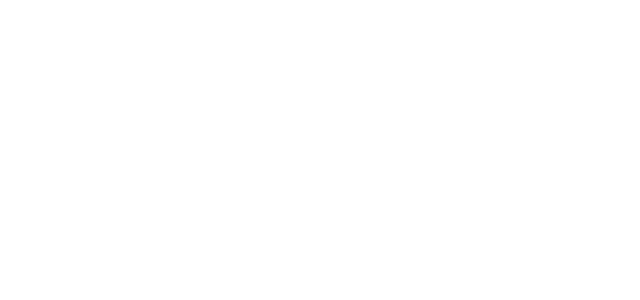
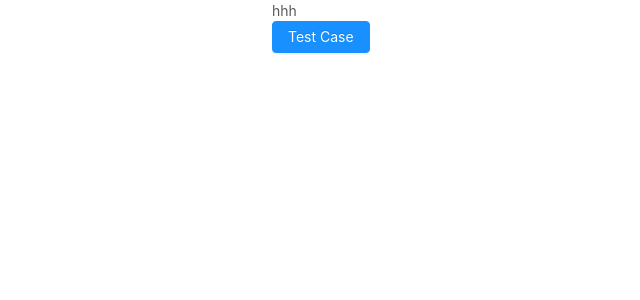
Before and after one commit to ti-community-infra/tichi, a Next.js app in the folder web/: page / in a window 1280 px wide. Shown: the top 300 px of the page, without its empty margins (118-758 px from the left). Built offline with nearby package versions, Linux system fonts and the light colour scheme.

Commit message:
import antd

```diff
--- a/web/next.config.js
+++ b/web/next.config.js
@@ -1,3 +1,3 @@
 module.exports = {
-  useFileSystemPublicRoutes: false
+  useFileSystemPublicRoutes: true
 }
--- a/web/package.json
+++ b/web/package.json
@@ -8,6 +8,8 @@
     "start": "next start"
   },
   "dependencies": {
+    "antd": "^4.8.6",
+    "babel-plugin-import": "^1.13.3",
     "next": "10.0.3",
     "react": "17.0.1",
     "react-dom": "17.0.1",
--- a/web/pages/_app.js
+++ /dev/null
@@ -1,7 +0,0 @@
-import '../styles/globals.css'
-
-function MyApp({ Component, pageProps }) {
-  return <Component {...pageProps} />
-}
-
-export default MyApp
--- /dev/null
+++ b/web/pages/_app.tsx
@@ -0,0 +1,6 @@
+import 'antd/dist/antd.css'
+import '../styles/globals.css'
+
+export default function MyApp({ Component, pageProps }) {
+  return <Component {...pageProps} />
+}
--- a/web/pages/index.js
+++ b/web/pages/index.tsx
@@ -1,5 +1,6 @@
 import Head from 'next/head'
 import styles from '../styles/home.module.scss'
+import { Button } from 'antd'
 
 export default function Home() {
   return (
@@ -7,6 +8,8 @@ export default function Home() {
       <Head>
         <title>Owner Page</title>
       </Head>
+      <div>hhh</div>
+      <Button type="primary">Test Case</Button>
     </div>
   )
 }
--- a/web/styles/home.module.scss
+++ b/web/styles/home.module.scss
@@ -1,3 +1,5 @@
 .container {
-  background: red;
+  width: 500px;
+  height: 500px;
+  margin: 0 auto;
 }
```
Also changed, not shown: web/.babelrc (added).
